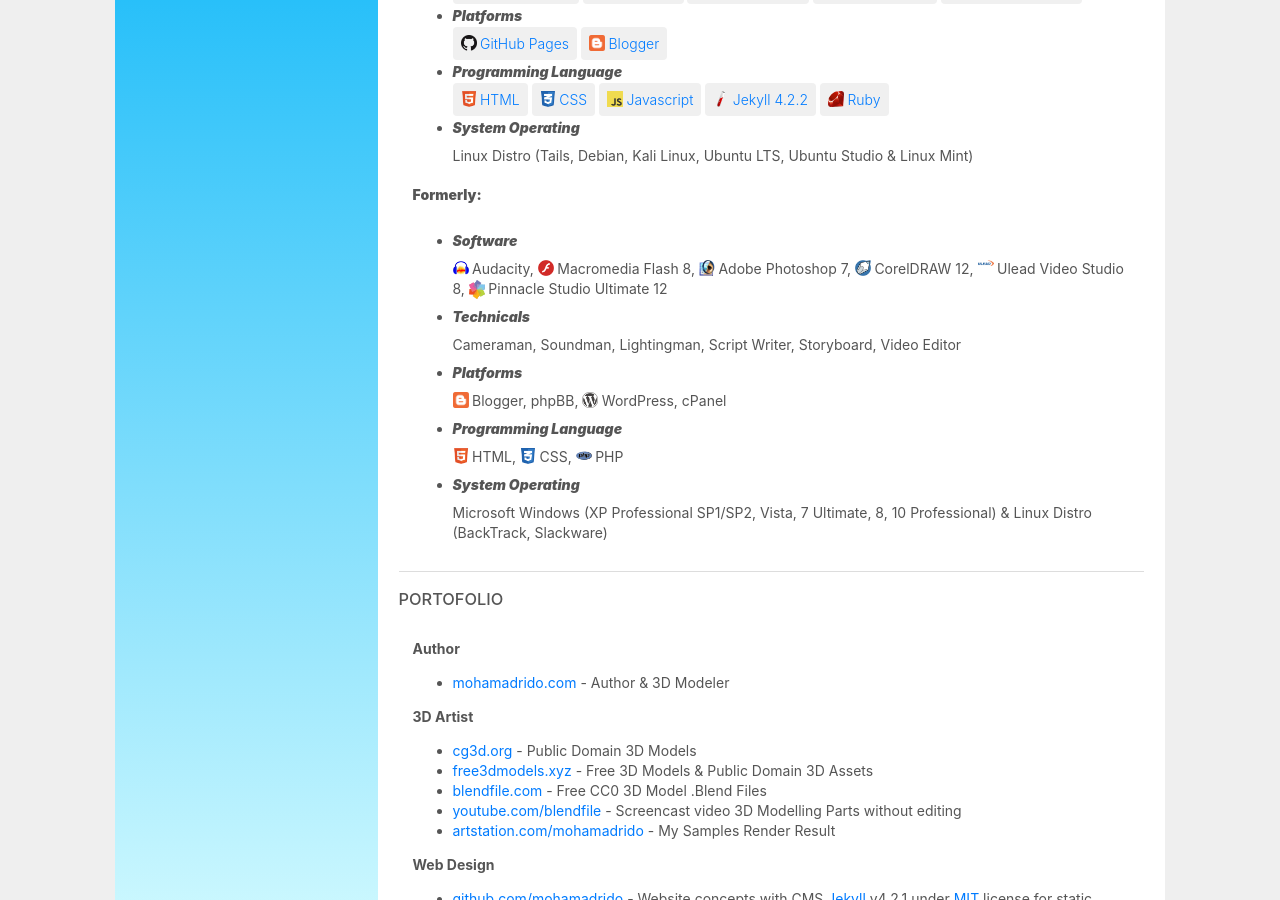
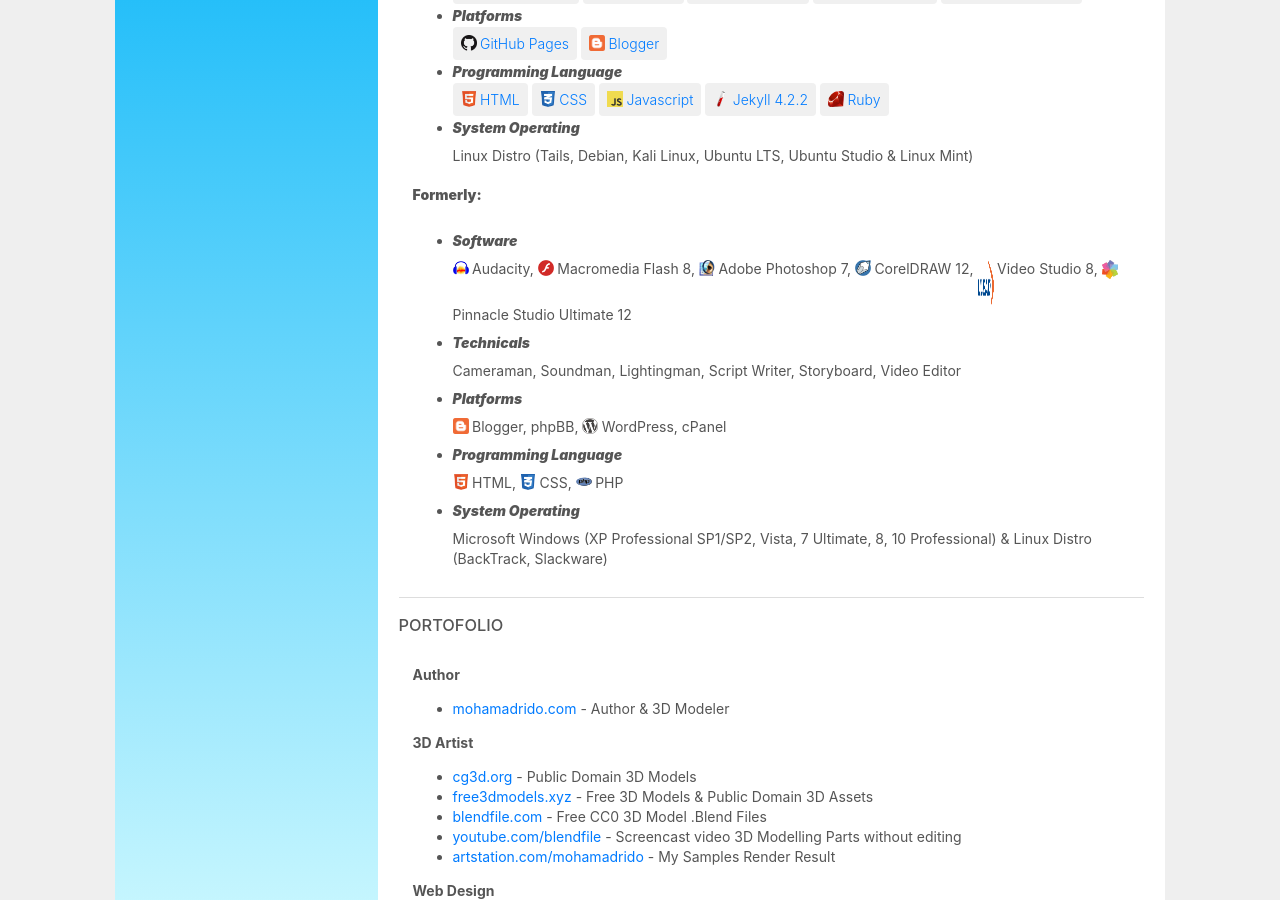
Before and after one commit to mohamadrido/about, a Jekyll site: the page built from index.html, in a window 1280 px wide and 900 px high, scrolled down 1219 px. Built offline with Jekyll 4.4.1, drawn with Linux system fonts in a browser that asks for light colours; nearby versions of some CDN libraries.

Commit message:
Update index.html

```diff
--- a/index.html
+++ b/index.html
@@ -108,7 +108,7 @@
     <h4  style="font-weight: 900;">Formerly:</h4>
     <ul>
     <li class="li"><i>Software</i></li>
-      <img src="/audacity.png" class="icon">Audacity, <img src="/fl8.png" class="icon">Macromedia Flash 8, <img src="/ps7.png" class="icon">Adobe Photoshop 7, <img src="/cd12.png" class="icon">CorelDRAW 12, <img src="/ulead8.png" class="icon">Ulead Video Studio 8, <img src="/pinnacle12.png" class="icon">Pinnacle Studio Ultimate 12
+      <img src="/audacity.png" class="icon">Audacity, <img src="/fl8.png" class="icon">Macromedia Flash 8, <img src="/ps7.png" class="icon">Adobe Photoshop 7, <img src="/cd12.png" class="icon">CorelDRAW 12, <img src="/ulead8.png" style="width: 16px;height:45px;vertical-align:text-top;margin-right:.25em;">Video Studio 8, <img src="/pinnacle12.png" class="icon">Pinnacle Studio Ultimate 12
     <li class="li"><i>Technicals</i></li>
       Cameraman, Soundman, Lightingman, Script Writer, Storyboard, Video Editor
     <li class="li"><i>Platforms</i></li>
```
